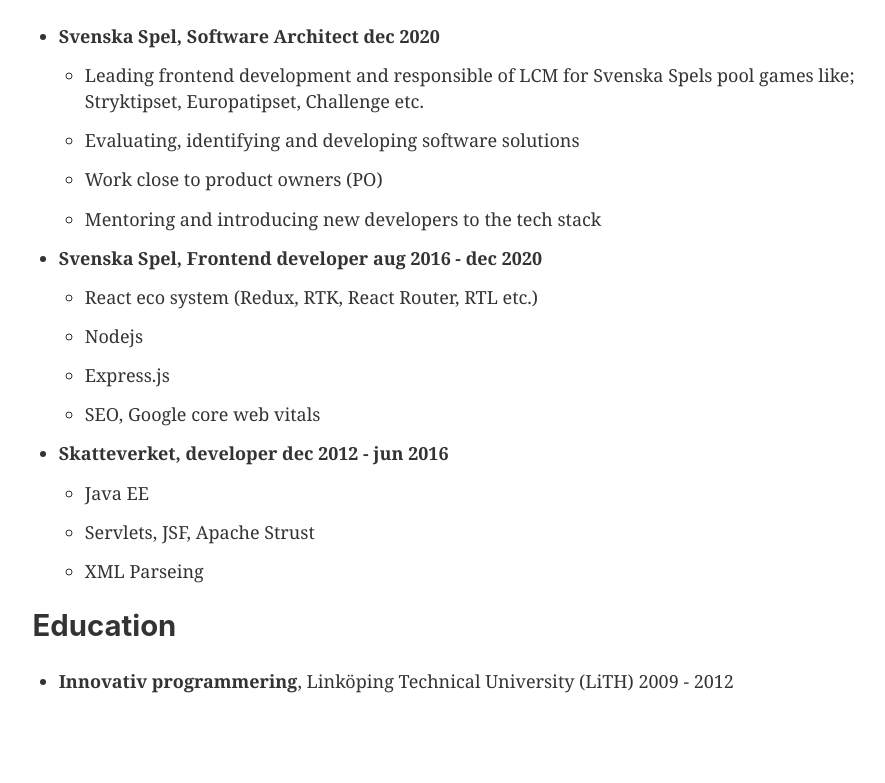
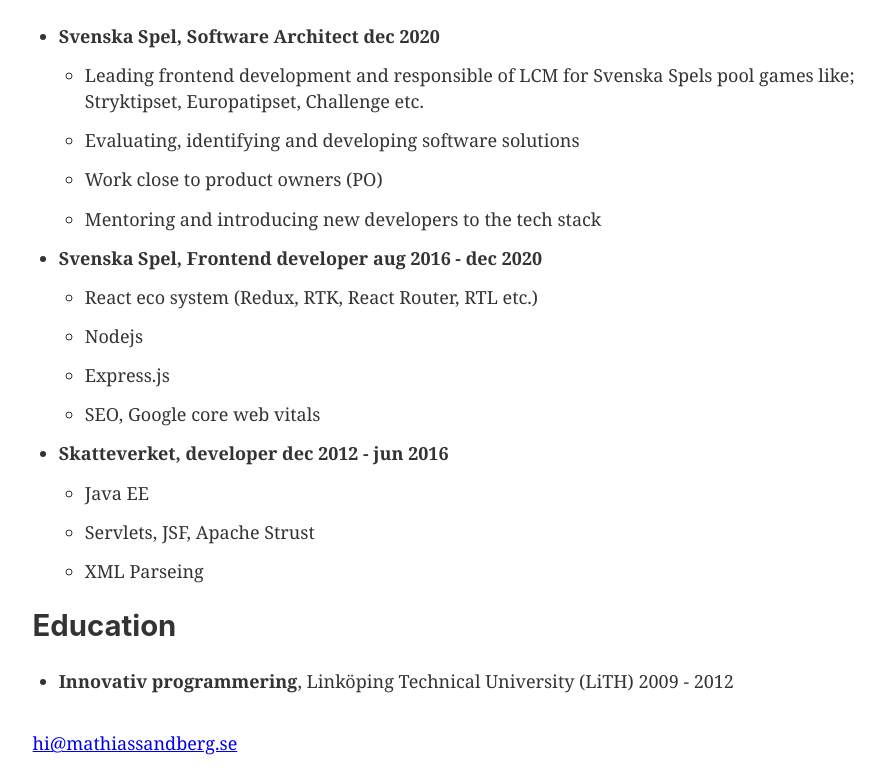
Before and after one commit to Antignote/mathiassandberg.se, a Gatsby site: page / in a window 1280 px wide. Shown: the part 511-1294 px from the top of the page, without its empty margins (147-1032 px from the left). Before the commit the page ends 1268 px from the top, so only its background shows below. Built offline with nearby package versions, Linux system fonts and the light colour scheme; Gatsby itself is replaced by a stand-in of ours.

Commit message:
add email to footer

```diff
--- a/src/components/layout/layout.js
+++ b/src/components/layout/layout.js
@@ -39,6 +39,7 @@
             marginTop: `2rem`,
           }}
         >
+          <a href="mailto:hi@mathiassandberg.se">hi@mathiassandberg.se</a>
         </footer>
       </div>
     </>
```
